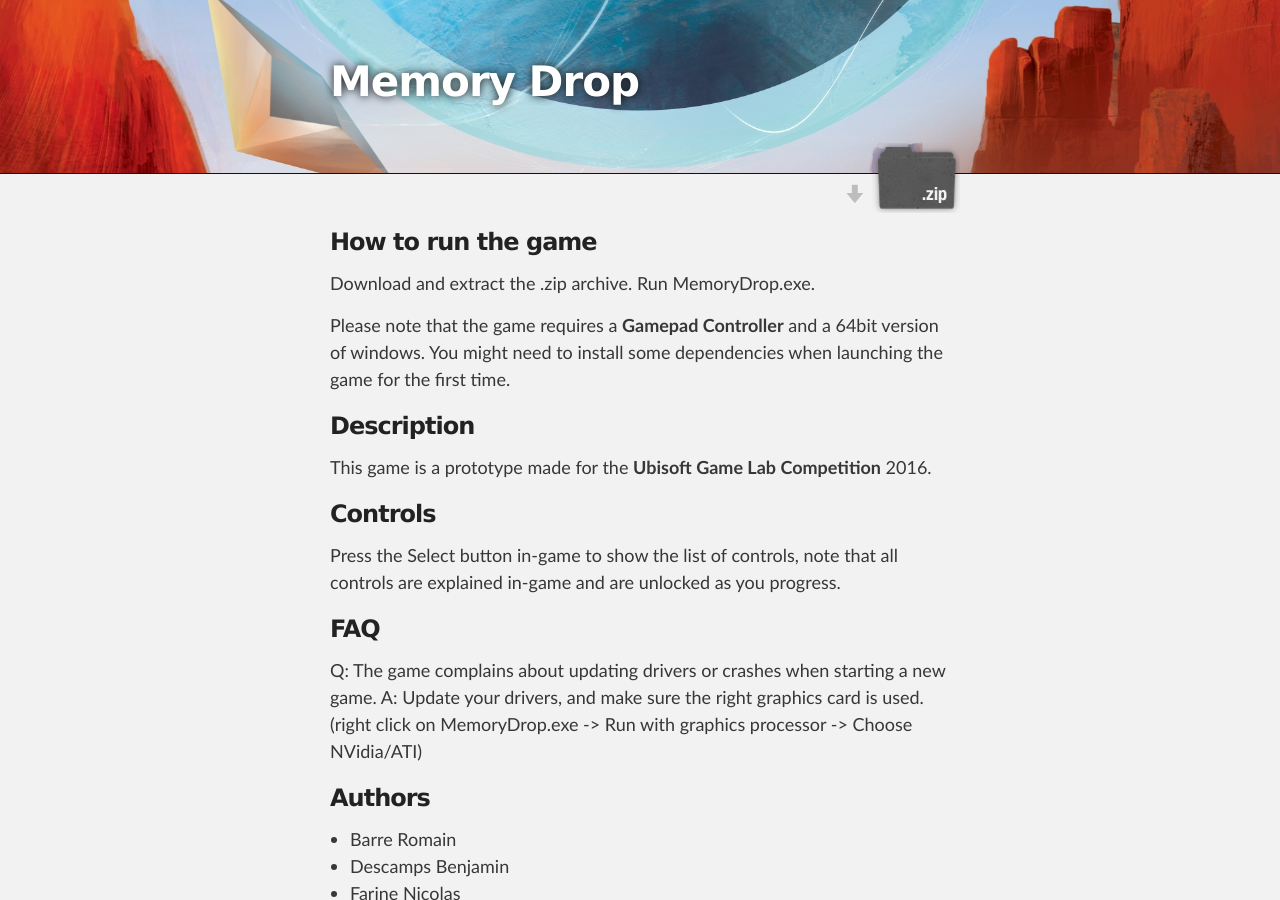
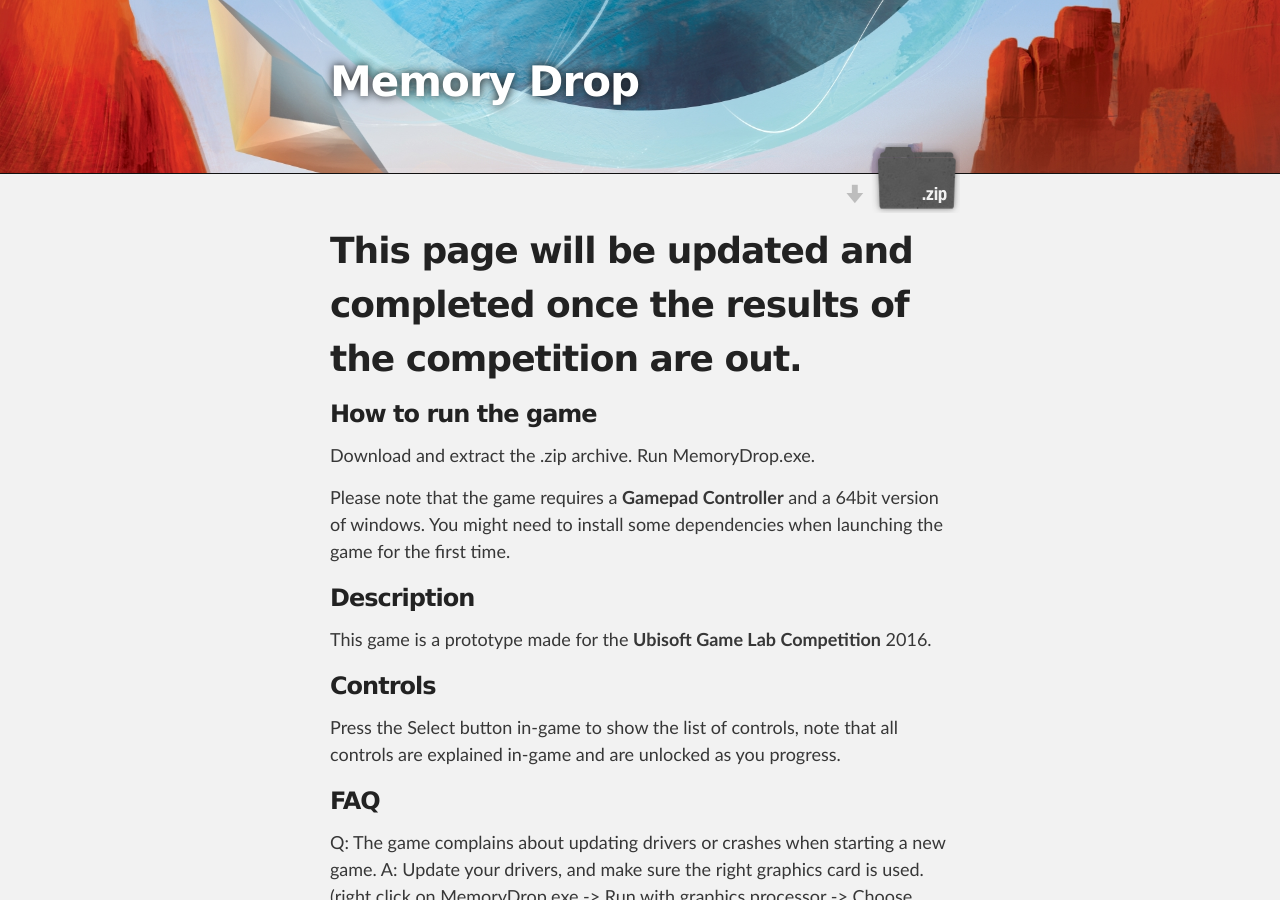
Before and after one commit to Lectem/lectem.github.io, a Jekyll site: the page built from MemoryDrop.md, in a window 1280 px wide and 900 px high. Built offline with Jekyll 4.4.1, drawn with Linux system fonts in a browser that asks for light colours.

Commit message:
waiting results

```diff
--- a/MemoryDrop.md
+++ b/MemoryDrop.md
@@ -4,6 +4,11 @@ title: Memory Drop
 headersuffix: _memorydrop
 download: https://drive.google.com/open?id=0B6T7Ki5czaPEOGJ3MXZsMzR0RU0
 ---
+
+# This page will be updated and completed once the results of the competition are out.
+
+
+
 
 ### How to run the game
 
```
